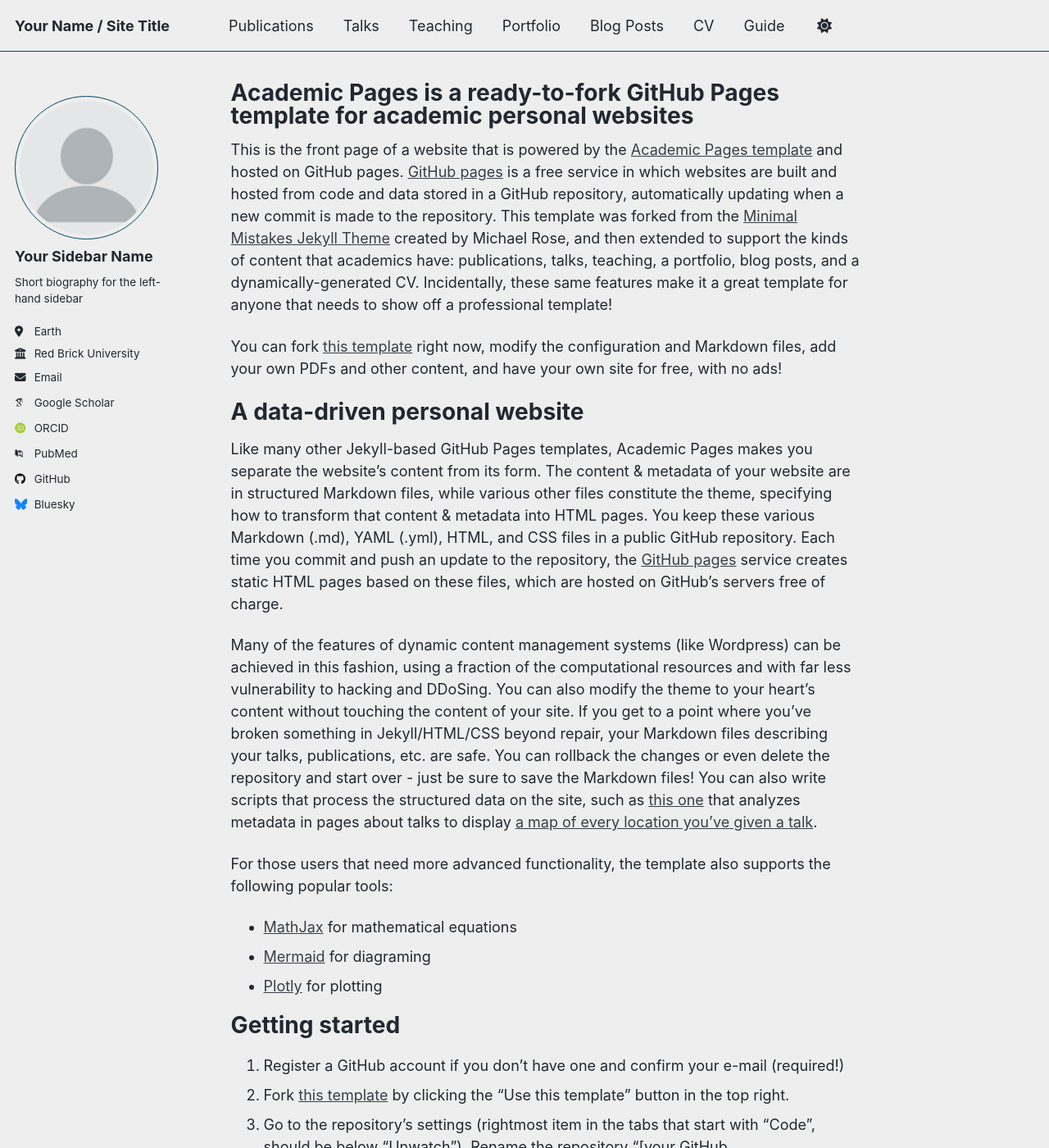
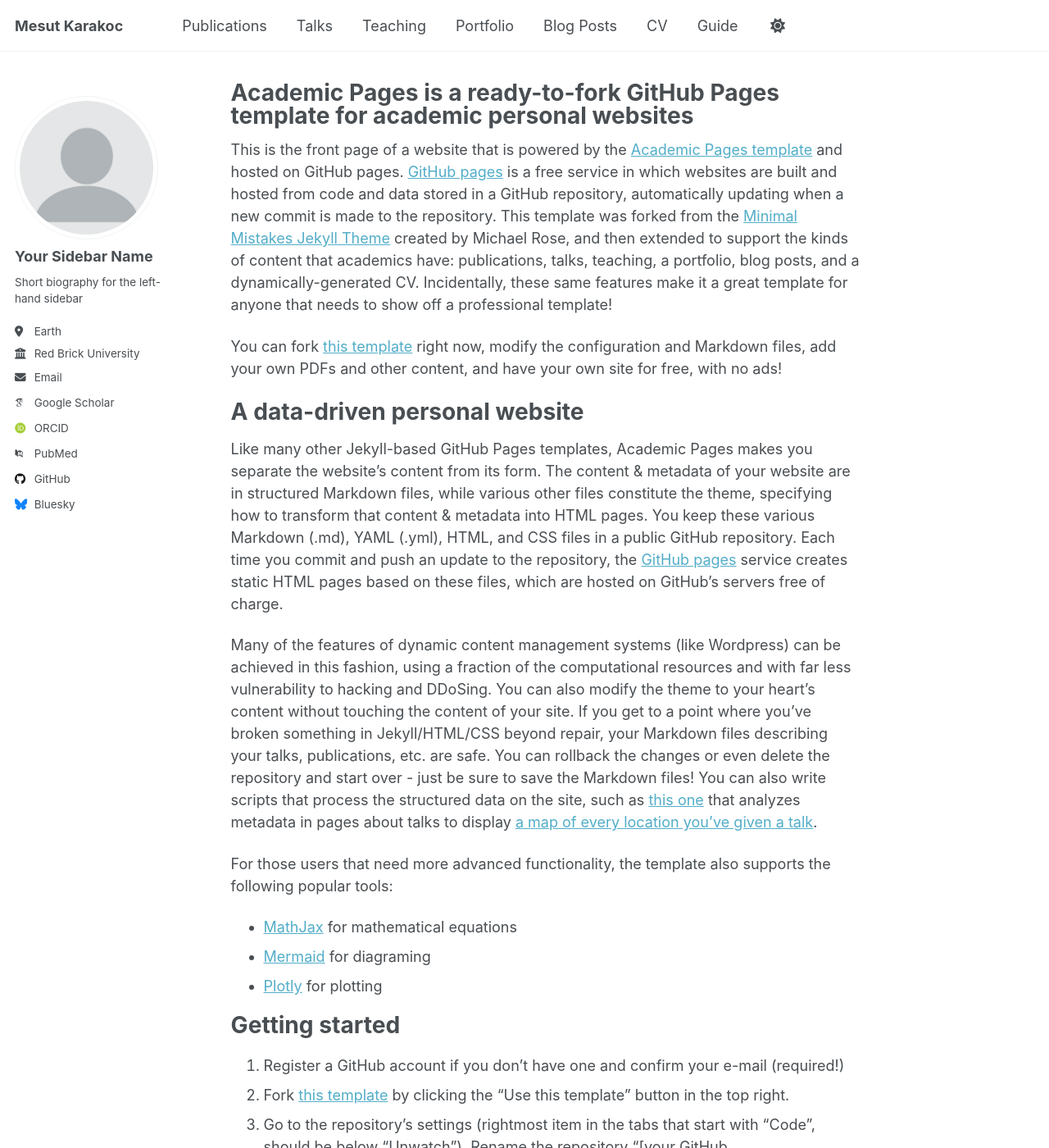
Before and after one commit to m3sut/m3sut.github.io, a Jekyll site: the page built from _pages/about.md, in a window 1280 px wide and 1400 px high. Shown: the whole window at 82% size. Built offline with Jekyll 4.4.1, drawn with Linux system fonts in a browser that asks for light colours; some web fonts are replaced; a script that is not in the unit is left out; some of the changed text lies outside the part shown.

Commit message:
Update _config.yml

```diff
--- a/_config.yml
+++ b/_config.yml
@@ -8,11 +8,11 @@
 
 # Basic Site Settings
 locale                   : "en-US"
-site_theme               : "air" # Currently available options are "default", "air"
-title                    : "Your Name / Site Title"
+site_theme               : "default" # Currently available options are "default", "air"
+title                    : "Mesut Karakoc"
 title_separator          : "-"
-name                     : &name "Your Name"
-description              : &description "Your Name's academic portfolio"   # Update this with a general description of your site, this is the default if not overridden by a page
+name                     : &name "Mesut"
+description              : &description "Test"   # Update this with a general description of your site, this is the default if not overridden by a page
 url                      : https://academicpages.github.io # The base hostname & protocol for your site e.g. "https://[your GitHub username].github.io",
                                                            # or if you already have some other page hosted on Github then use "https://[your GitHub username].github.io/[Your Repo Name]"
 baseurl                  : "" # the subpath of your site, e.g. "/blog"
```
